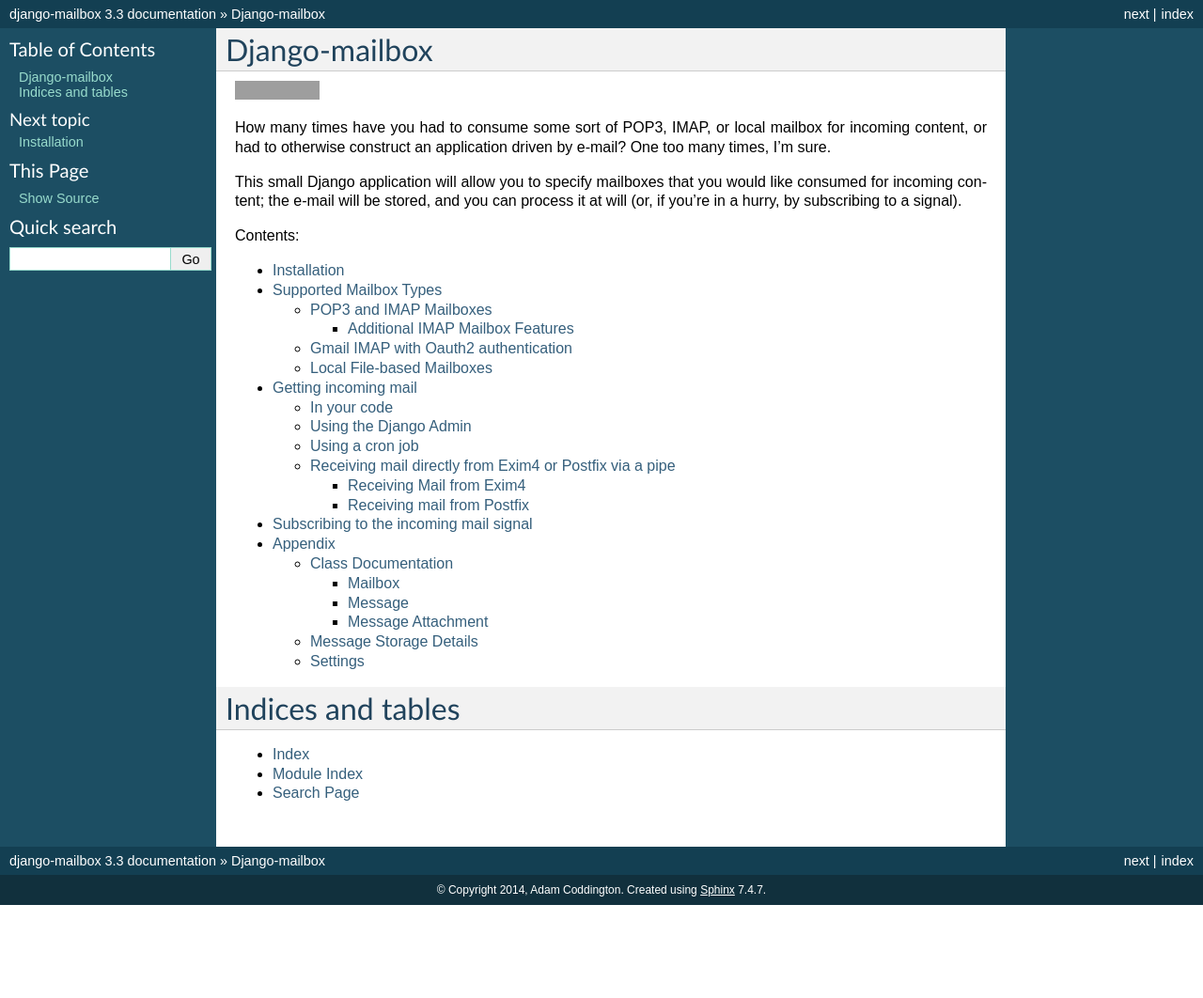
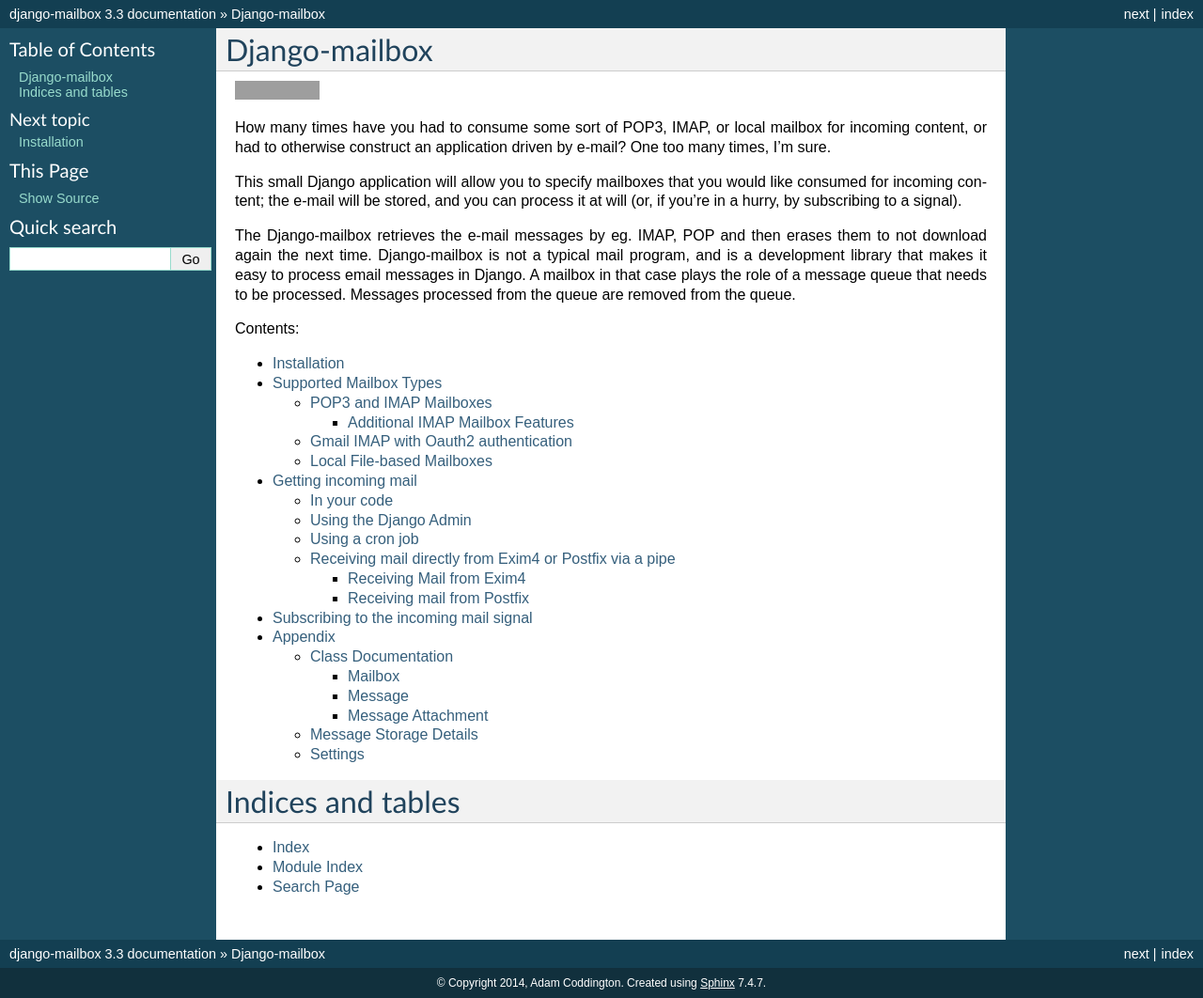
Before and after one commit to coddingtonbear/django-mailbox, a Sphinx documentation site: the page built from docs/index.rst, in a window 1280 px wide. Shown: the whole page at 94% size. Built offline with Sphinx 7.4.7, drawn with Linux system fonts in a browser that asks for light colours; before the commit the page ends 963 px from its top, so only the background shows below that; grey boxes are pictures that could not be loaded.

Commit message:
Update index.rst

```diff
--- a/docs/index.rst
+++ b/docs/index.rst
@@ -15,6 +15,8 @@
 
 This small Django application will allow you to specify mailboxes that you would like consumed for incoming content;
 the e-mail will be stored, and you can process it at will (or, if you're in a hurry, by subscribing to a signal).
+
+The Django-mailbox retrieves the e-mail messages by eg. IMAP, POP and then erases them to not download again the next time. Django-mailbox is not a typical mail program, and is a development library that makes it easy to process email messages in Django. A mailbox in that case plays the role of a message queue that needs to be processed. Messages processed from the queue are removed from the queue.
 
 Contents:
 
```
